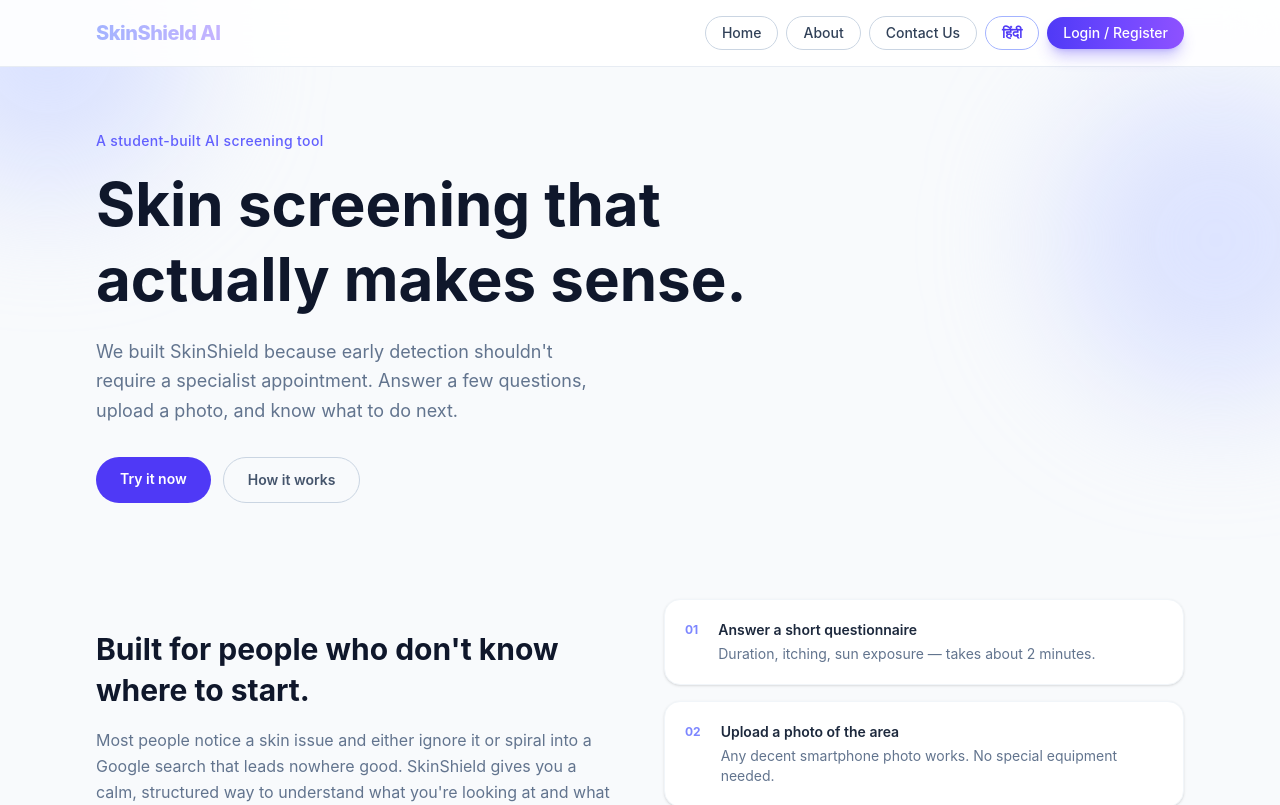
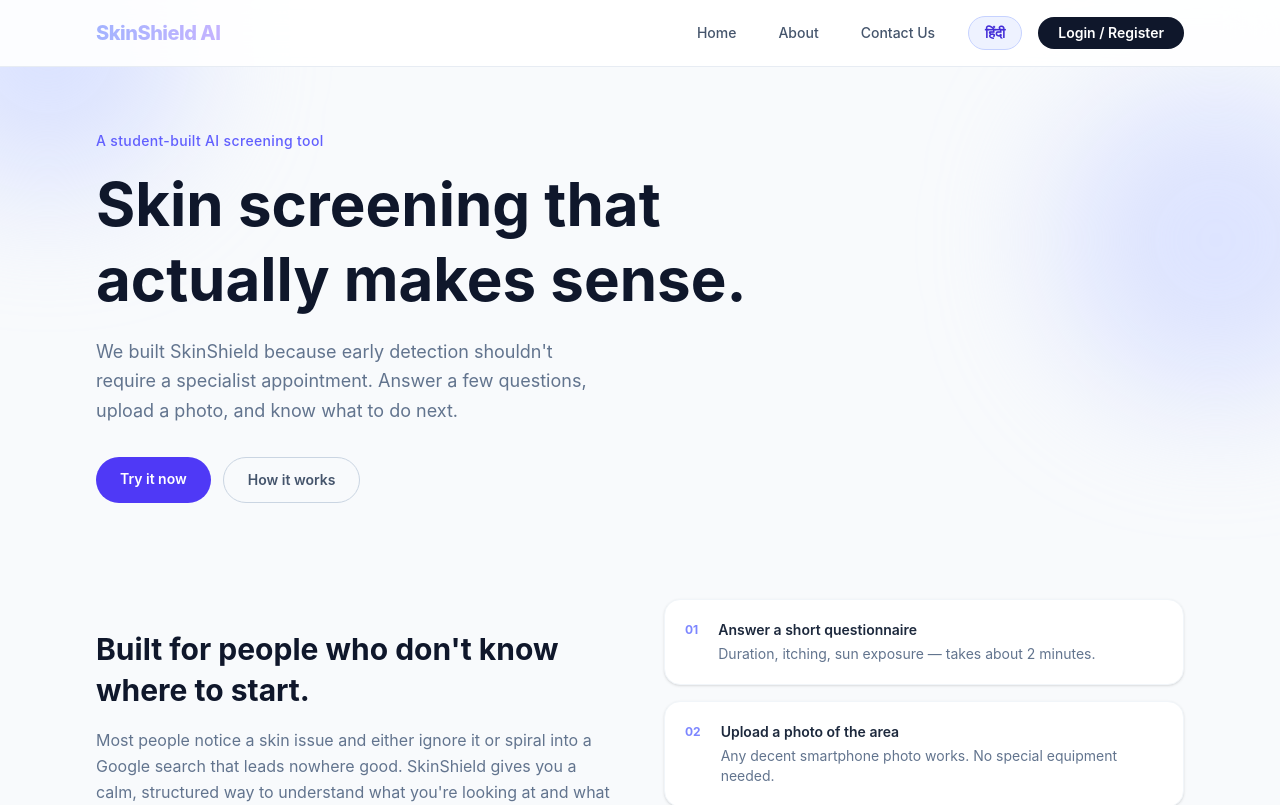
Before and after one commit to KrishnChaturvedi/disease-skin, a React app in the folder frontend/: page / in a window 1280 px wide. Shown: the top 805 px of the page. Built offline with nearby package versions, Linux system fonts and the light colour scheme; no server answers; the HTML template or start-up script is replaced by a standard one.

Commit message:
updated navbar

```diff
--- a/frontend/src/components/Navbar.jsx
+++ b/frontend/src/components/Navbar.jsx
@@ -1,4 +1,4 @@
-import { useContext } from 'react'
+import { useContext, useState, useRef, useEffect } from 'react'
 import { Link, useNavigate } from 'react-router-dom'
 import { useTranslation } from 'react-i18next'
 import { AuthContext } from '../pages/AuthPage'
@@ -9,17 +9,31 @@
   const { user, logout } = useContext(AuthContext)
   const { t, i18n } = useTranslation()
 
+  const [isDropdownOpen, setIsDropdownOpen] = useState(false)
+  const dropdownRef = useRef(null)
+
   function handleLogout() {
     logout()
     clearToken()
     clearScreeningState()
+    setIsDropdownOpen(false)
     navigate('/auth')
   }
 
   function toggleLanguage() {
-    const next = i18n.language.startsWith('hi') ? 'en' : 'hi'
+    const next = i18n.language?.startsWith('hi') ? 'en' : 'hi'
     i18n.changeLanguage(next)
   }
+
+  useEffect(() => {
+    function handleClickOutside(event) {
+      if (dropdownRef.current && !dropdownRef.current.contains(event.target)) {
+        setIsDropdownOpen(false)
+      }
+    }
+    document.addEventListener('mousedown', handleClickOutside)
+    return () => document.removeEventListener('mousedown', handleClickOutside)
+  }, [])
 
   return (
     <header className="sticky top-0 z-20 border-b border-slate-200/80 bg-white/90 backdrop-blur-xl">
@@ -34,63 +48,120 @@
         <nav className="flex flex-wrap items-center justify-end gap-2 text-sm font-medium">
           <Link
             to="/"
-            className="rounded-full border border-slate-300 px-4 py-1.5 text-slate-700 transition hover:border-indigo-400 hover:text-indigo-700"
+            className="rounded-full border border-transparent px-4 py-1.5 text-slate-600 transition hover:bg-slate-100 hover:text-slate-900"
           >
-            {t('home')}
+            {t('home', 'Home')}
           </Link>
           <Link
             to="/about"
-            className="rounded-full border border-slate-300 px-4 py-1.5 text-slate-700 transition hover:border-indigo-400 hover:text-indigo-700"
+            className="rounded-full border border-transparent px-4 py-1.5 text-slate-600 transition hover:bg-slate-100 hover:text-slate-900"
           >
-            {t('about')}
+            {t('about', 'About')}
           </Link>
           <Link
             to="/contact"
-            className="rounded-full border border-slate-300 px-4 py-1.5 text-slate-700 transition hover:border-indigo-400 hover:text-indigo-700"
+            className="rounded-full border border-transparent px-4 py-1.5 text-slate-600 transition hover:bg-slate-100 hover:text-slate-900"
           >
-            {t('contact')}
+            {t('contact', 'Contact Us')}
           </Link>
 
-          {/* ✅ Language toggle button */}
+          {!user && (
             <button
               onClick={toggleLanguage}
-            className="rounded-full border border-indigo-300 px-4 py-1.5 text-indigo-600 text-sm font-semibold transition hover:bg-indigo-50"
+              className="ml-2 rounded-full border border-indigo-200 bg-indigo-50 px-4 py-1.5 text-sm font-semibold text-indigo-700 transition hover:bg-indigo-100"
             >
-            {i18n.language.startsWith('hi') ? 'EN' : 'हिंदी'}
+              {i18n.language?.startsWith('hi') ? 'English' : 'हिंदी'}
+            </button>
+          )}
+
+          {user ? (
+            <div className="ml-4 flex items-center gap-3">
+              <Link
+                to="/screening/questionnaire"
+                className="rounded-full bg-linear-to-r from-indigo-600 to-violet-500 px-5 py-2 text-sm font-semibold text-white shadow-md shadow-indigo-500/20 transition hover:brightness-110"
+              >
+                {t('start_screening', 'Start Screening')}
+              </Link>
+
+              {/* USER PROFILE DROPDOWN */}
+              <div className="relative" ref={dropdownRef}>
+                <button
+                  onClick={() => setIsDropdownOpen(!isDropdownOpen)}
+                  className={`flex items-center gap-2 rounded-full border pl-1.5 pr-3 py-1.5 transition-all duration-200 ${
+                    isDropdownOpen
+                      ? 'border-indigo-300 bg-indigo-50 text-indigo-800'
+                      : 'border-slate-200 bg-white text-slate-700 hover:border-slate-300 hover:bg-slate-50'
+                  }`}
+                >
+                  {/* CIRCULAR PROFILE PIC (Uses first letter of name) */}
+                  <div className="flex h-7 w-7 items-center justify-center rounded-full bg-indigo-600 text-xs font-bold text-white">
+                    {user.name ? user.name.charAt(0).toUpperCase() : 'U'}
+                  </div>
+
+                  <span className="max-w-[100px] truncate text-sm font-medium">
+                    {user.name}
+                  </span>
+                  <svg
+                    className={`h-4 w-4 text-slate-400 transition-transform duration-200 ${isDropdownOpen ? 'rotate-180 text-indigo-500' : ''}`}
+                    fill="none" viewBox="0 0 24 24" stroke="currentColor"
+                  >
+                    <path strokeLinecap="round" strokeLinejoin="round" strokeWidth={2} d="M19 9l-7 7-7-7" />
+                  </svg>
                 </button>
 
-          {user ? (
-            <>
-              {/* NEW: History Link added here */}
+                {/* Dropdown Menu Panel */}
+                {isDropdownOpen && (
+                  <div className="absolute right-0 mt-3 w-56 origin-top-right rounded-2xl border border-slate-100 bg-white p-2 shadow-xl shadow-slate-200/50 ring-1 ring-slate-900/5 focus:outline-none">
+
+                    {/* Header */}
+                    <div className="mb-2 border-b border-slate-100 px-3 pb-2 pt-1">
+                      <p className="text-[10px] font-bold uppercase tracking-wider text-slate-400">
+                        {t('account', 'Account Settings')}
+                      </p>
+                    </div>
+
+                    <div className="flex flex-col gap-1">
                       <Link
                         to="/history"
-                className="rounded-full border border-slate-300 px-4 py-1.5 text-slate-700 transition hover:border-indigo-400 hover:text-indigo-700"
+                        onClick={() => setIsDropdownOpen(false)}
+                        className="block w-full rounded-xl px-3 py-2.5 text-left text-sm font-medium text-slate-700 transition-colors hover:bg-slate-50 hover:text-indigo-600"
                       >
-                {t('history', 'History')}
+                        {t('history', 'Scan History')}
                       </Link>
 
-              <Link
-                to="/screening/questionnaire"
-                className="rounded-full bg-linear-to-r from-indigo-600 to-violet-500 px-4 py-1.5 text-white shadow-lg shadow-indigo-600/30 transition hover:brightness-110"
+                      <button
+                        onClick={() => {
+                          toggleLanguage()
+                          setIsDropdownOpen(false)
+                        }}
+                        className="flex w-full items-center justify-between rounded-xl px-3 py-2.5 text-left text-sm font-medium text-slate-700 transition-colors hover:bg-slate-50 hover:text-indigo-600"
                       >
-                {t('start_screening')}
-              </Link>
-              <span className="hidden text-xs text-slate-500 sm:inline">
-                {t('hi_user')}, {user.name}
+                        <span>{t('change_language', 'Language')}</span>
+                        {/* CHANGED TO हिंदी */}
+                        <span className="rounded-md bg-white px-2 py-0.5 text-xs font-bold text-indigo-600 shadow-sm ring-1 ring-slate-200">
+                          {i18n.language?.startsWith('hi') ? 'EN' : 'हिंदी'}
                         </span>
+                      </button>
+
+                      <div className="my-1 h-px w-full bg-slate-100" />
+
                       <button
                         onClick={handleLogout}
-                className="rounded-full border border-slate-300 px-4 py-1.5 text-slate-700 transition hover:border-rose-400 hover:text-rose-600"
+                        className="block w-full rounded-xl px-3 py-2.5 text-left text-sm font-medium text-rose-600 transition-colors hover:bg-rose-50 hover:text-rose-700"
                       >
-                {t('logout')}
+                        {t('logout', 'Logout')}
                       </button>
-            </>
+                    </div>
+                  </div>
+                )}
+              </div>
+            </div>
           ) : (
             <Link
               to="/auth"
-              className="rounded-full bg-linear-to-r from-indigo-600 to-violet-500 px-4 py-1.5 text-white shadow-lg shadow-indigo-600/30 transition hover:brightness-110"
+              className="ml-2 rounded-full bg-slate-900 px-5 py-1.5 text-sm font-semibold text-white transition hover:bg-slate-800"
             >
-              {t('login_register')}
+              {t('login_register', 'Log In')}
             </Link>
           )}
         </nav>
```
Lines whose indentation alone changed are shown as unchanged.
